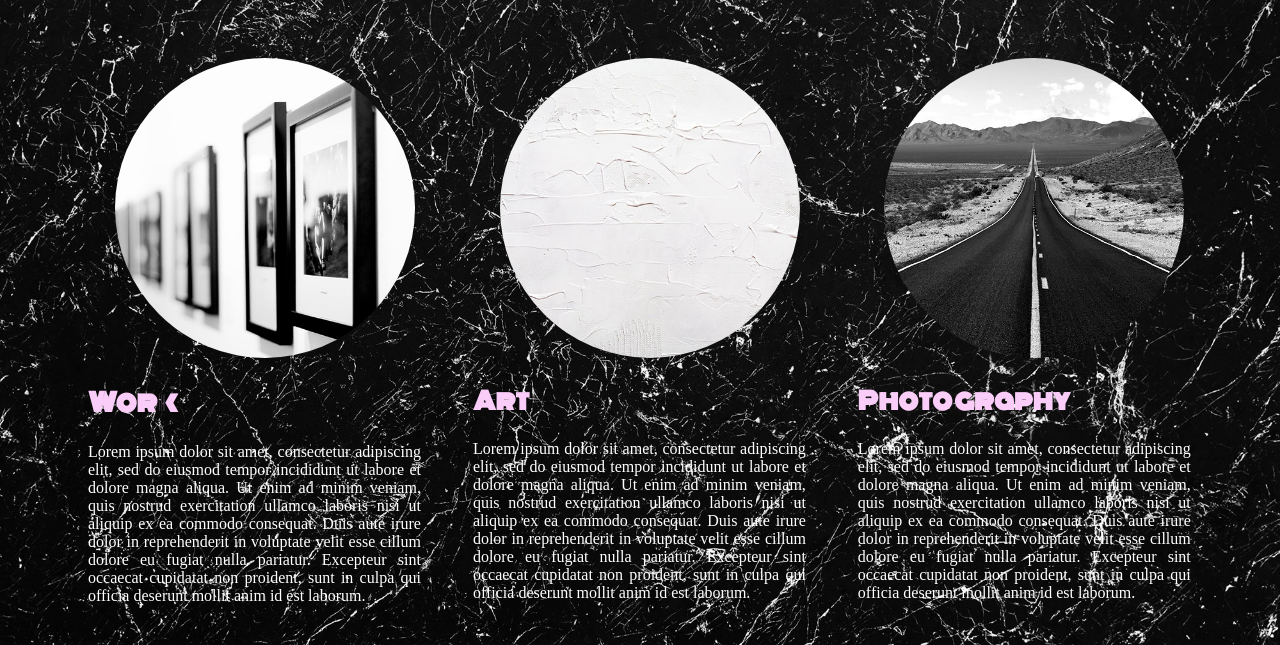
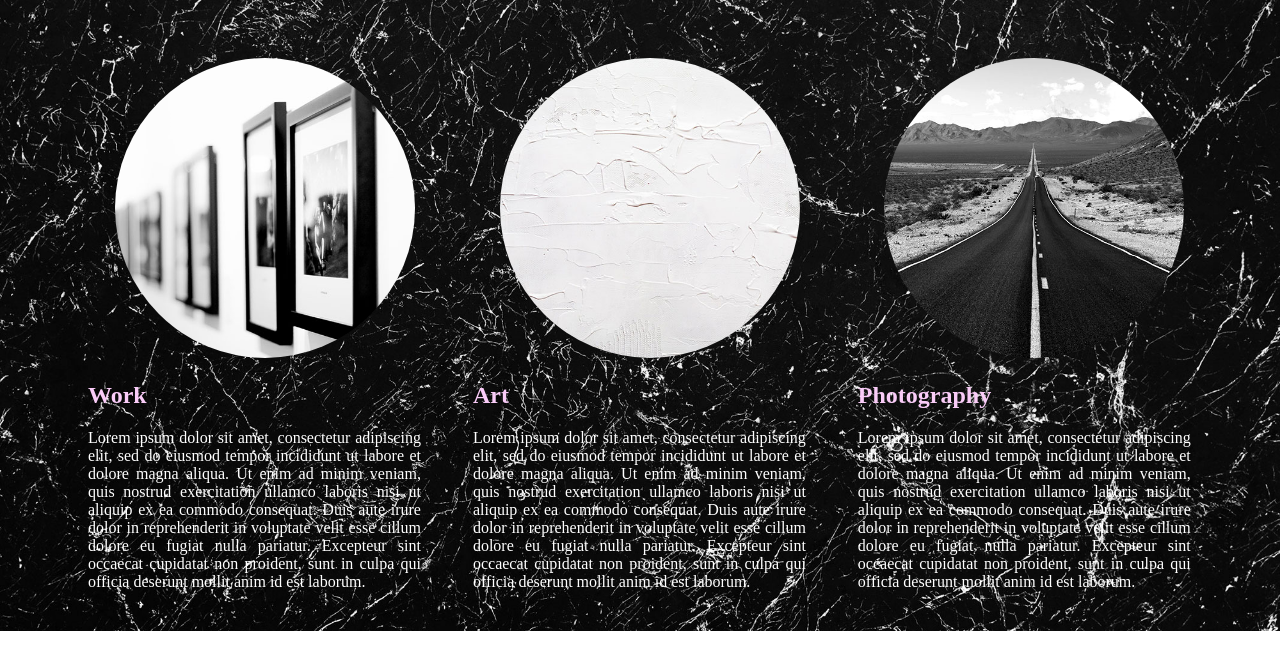
Before and after one commit to mdmcuanalo/ejerciciohtml5, a plain HTML site: page index.html in a window 1280 px wide. Shown: the part 183-828 px from the top of the page. Drawn offline with Linux system fonts and the light colour scheme.

Commit message:
Changing  body font family

```diff
--- a/style.css
+++ b/style.css
@@ -5,6 +5,7 @@ body{
 	margin: 0;
 	padding: 0;
 	text-align: justify;
+	font-family: Cuanalo Bold;
 
 }
 
@@ -64,16 +65,12 @@ img{
 
 #one h2{
 	color:rgb(250,204,248);
-	font-family: 'Monoton', cursive;
-	font-size: 25px;
-}
+	}
 
 #two h2{
 	color:rgb(250,204,248);
-	font-family: 'Monoton', cursive;
 }
 
 #three h2{
 	color:rgb(250,204,248);
-	font-family: 'Monoton', cursive;
 }
```
